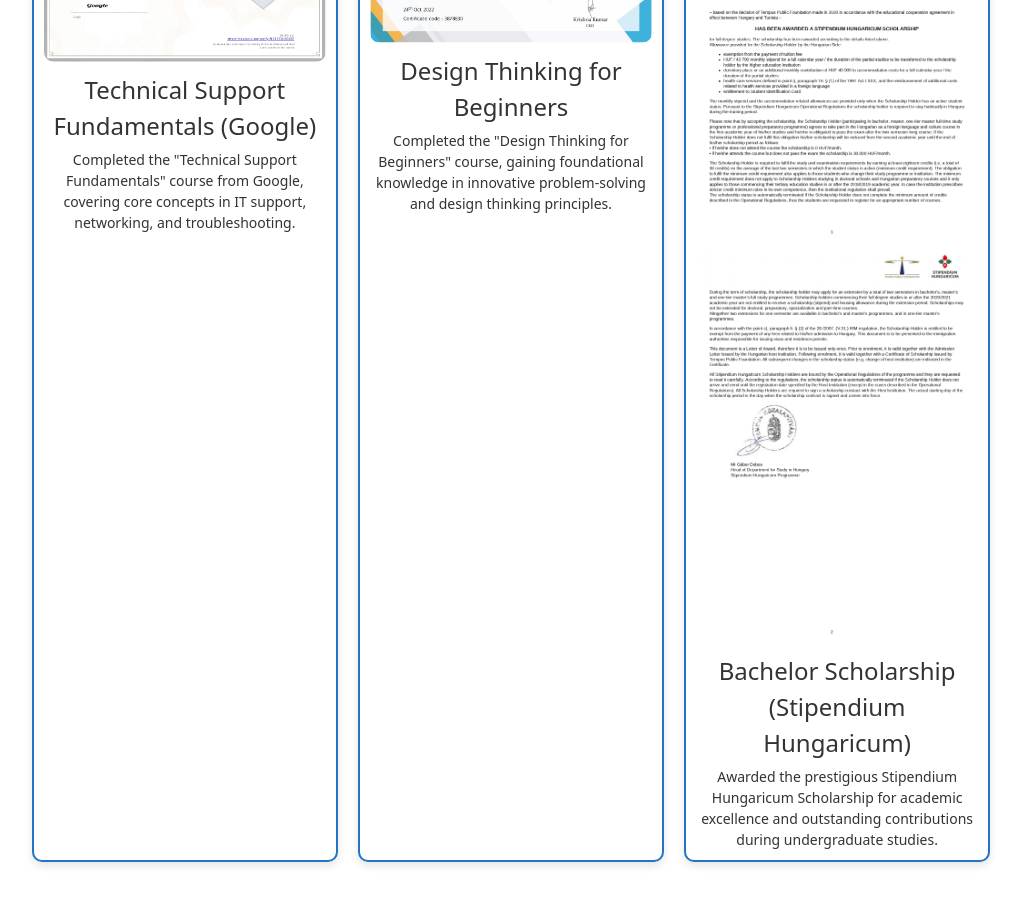
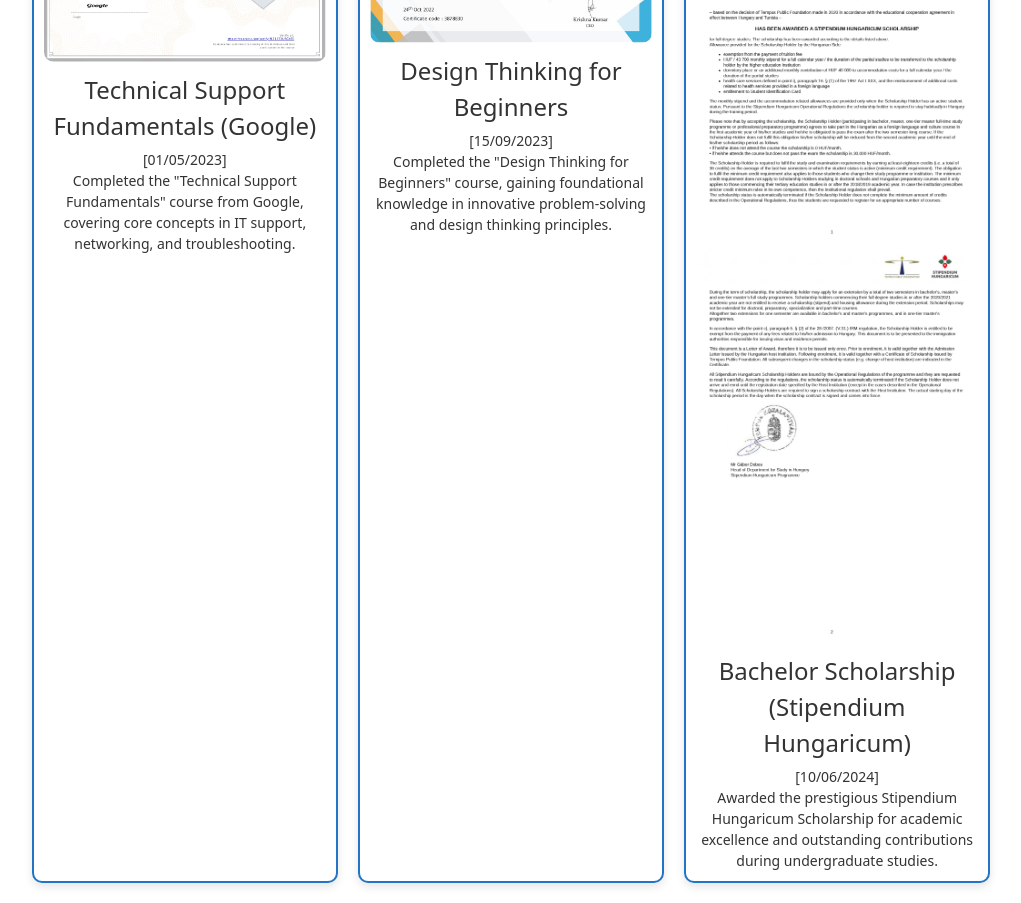
Before and after one commit to amirbdf/portfolioo, a Next.js app: page /CertificatesAndAwards in a window 1280 px wide. Shown: the part 320-1223 px from the top of the page, without its empty margins (129-1150 px from the left). Before the commit the page ends 1202 px from the top, so only its background shows below. Built offline with nearby package versions, Linux system fonts and the light colour scheme.

Commit message:
Updated CSS and component structure for Certificates and Awards pageeeeeeeeeeeeeeeeeeee

```diff
--- a/app/CertificatesAndAwards/page.tsx
+++ b/app/CertificatesAndAwards/page.tsx
@@ -17,6 +17,7 @@
             </>
         ),
         image: certImage1, // First certificate image
+        date: "[01/05/2023]", // Add a date field here
     },
     {
         id: 2,
@@ -27,6 +28,7 @@
             </>
         ),
         image: certImage2, // Second certificate image
+        date: "[15/09/2023]", // Add a date field here
     },
     {
         id: 3,
@@ -37,6 +39,7 @@
             </>
         ),
         images: [awardImage1, awardImage2], // Array of award images
+        date: "[10/06/2024]", // Add a date field here
     },
 ];
 
@@ -67,7 +70,7 @@
                                 ) : null // Render nothing if image is undefined
                             )}
                             <h3>{item.title}</h3>
-                            <p>{item.date}</p>
+                            <p>{item.date}</p> {/* Use the date property */}
                             <p>{item.description}</p>
                         </div>
                     ))}
```
